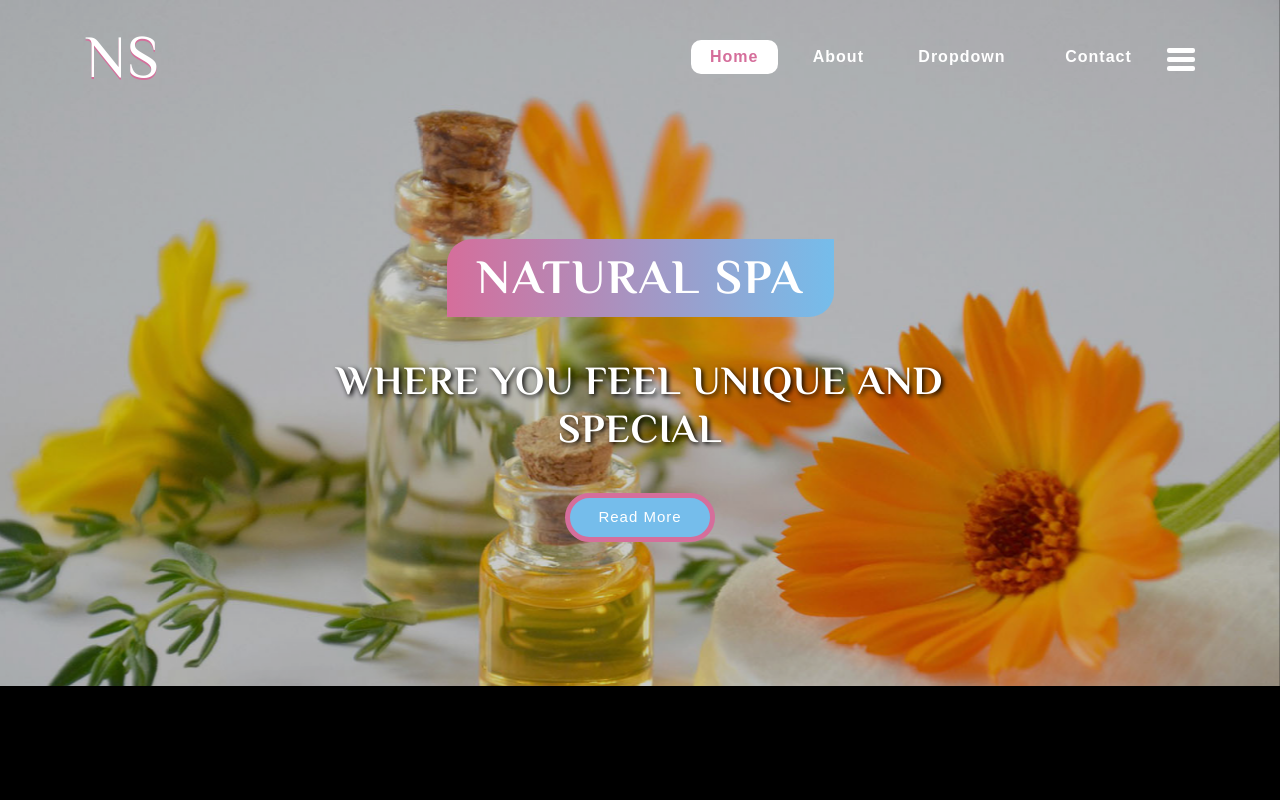
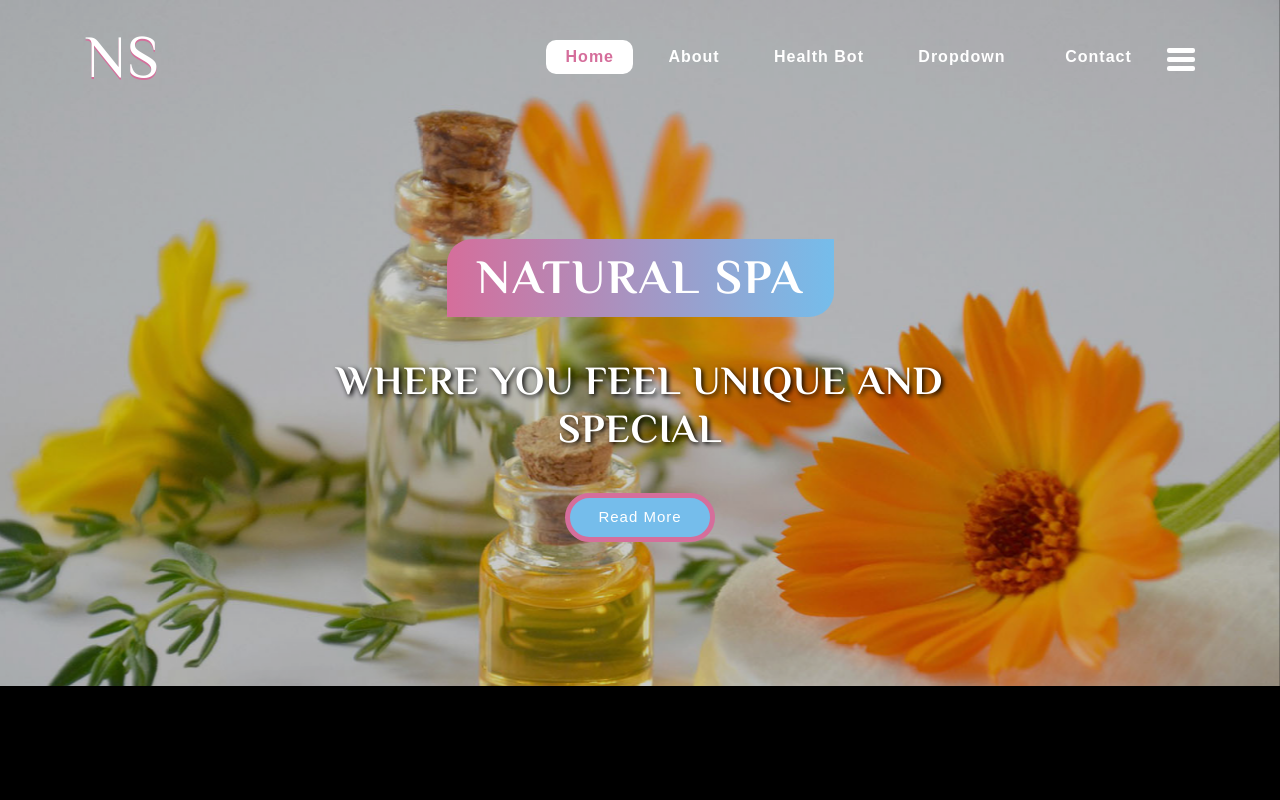
Before and after one commit to AkshayKumarpodili/FRT_Project, a plain HTML site: page index.html in a window 1280 px wide. Shown: the top 800 px of the page. Drawn offline with Linux system fonts and the light colour scheme; some packages are replaced by stand-ins of ours; a script that the page names is missing; a web font is replaced by a local one.

Commit message:
Update index.html
Bot added

```diff
--- a/index.html
+++ b/index.html
@@ -54,6 +54,9 @@ SmartPhone Compatible web template, free WebDesigns for Nokia, Samsung, LG, Sony
                         </li>
                         <li class="nav-item  mr-lg-3 mt-lg-0 mt-3">
                             <a class="nav-link" href="about.html">about</a>
+                        </li>
+                         <li class="nav-item  mr-lg-3 mt-lg-0 mt-3">
+                            <a class="nav-link" href="healthbot.html">Health Bot</a>
                         </li>
                         <li class="nav-item dropdown mr-lg-3 mt-lg-0 mt-3">
                             <a class="nav-link dropdown-toggle" href="#" id="navbarDropdown" role="button" data-toggle="dropdown" aria-haspopup="true"
```
